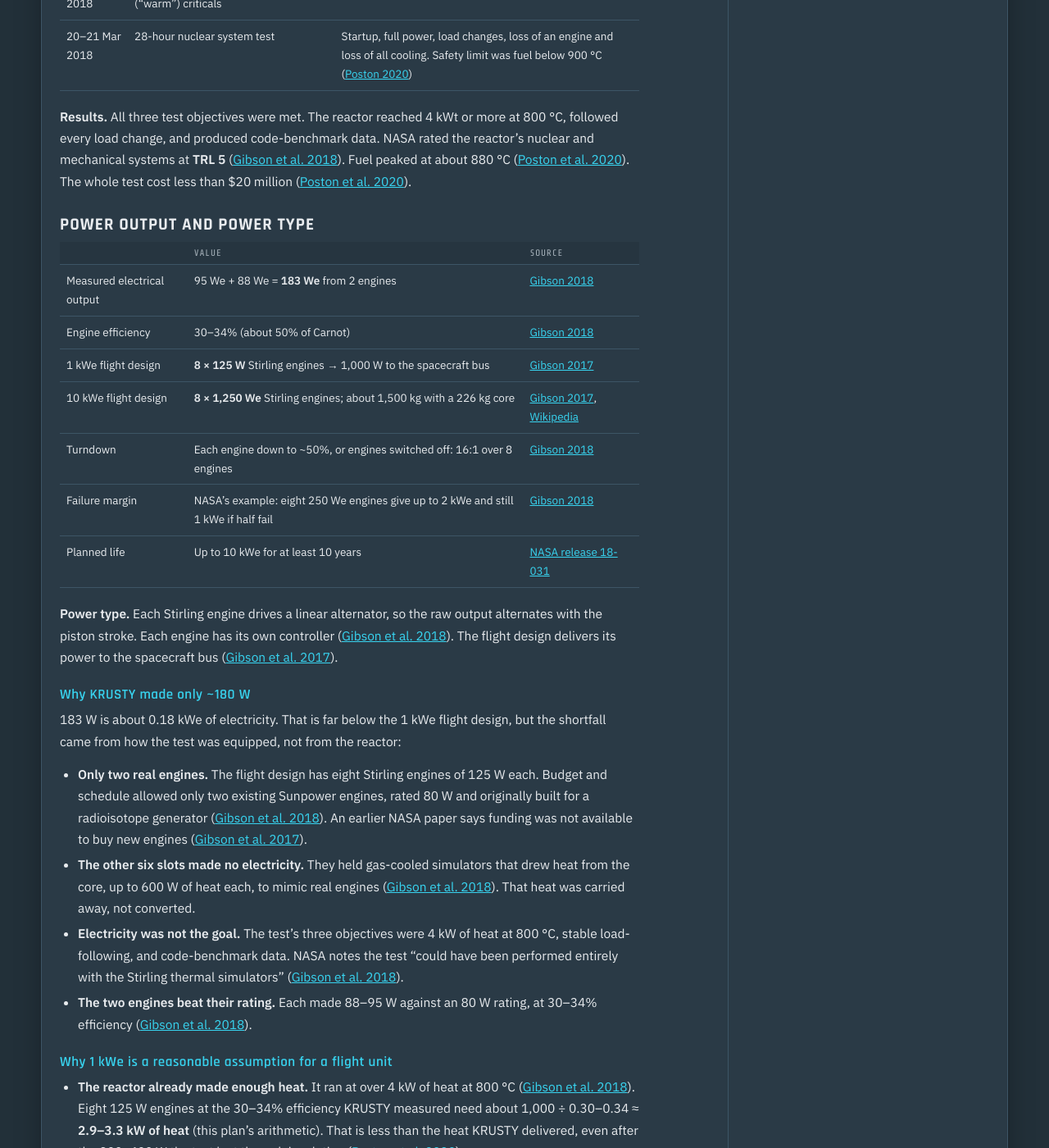
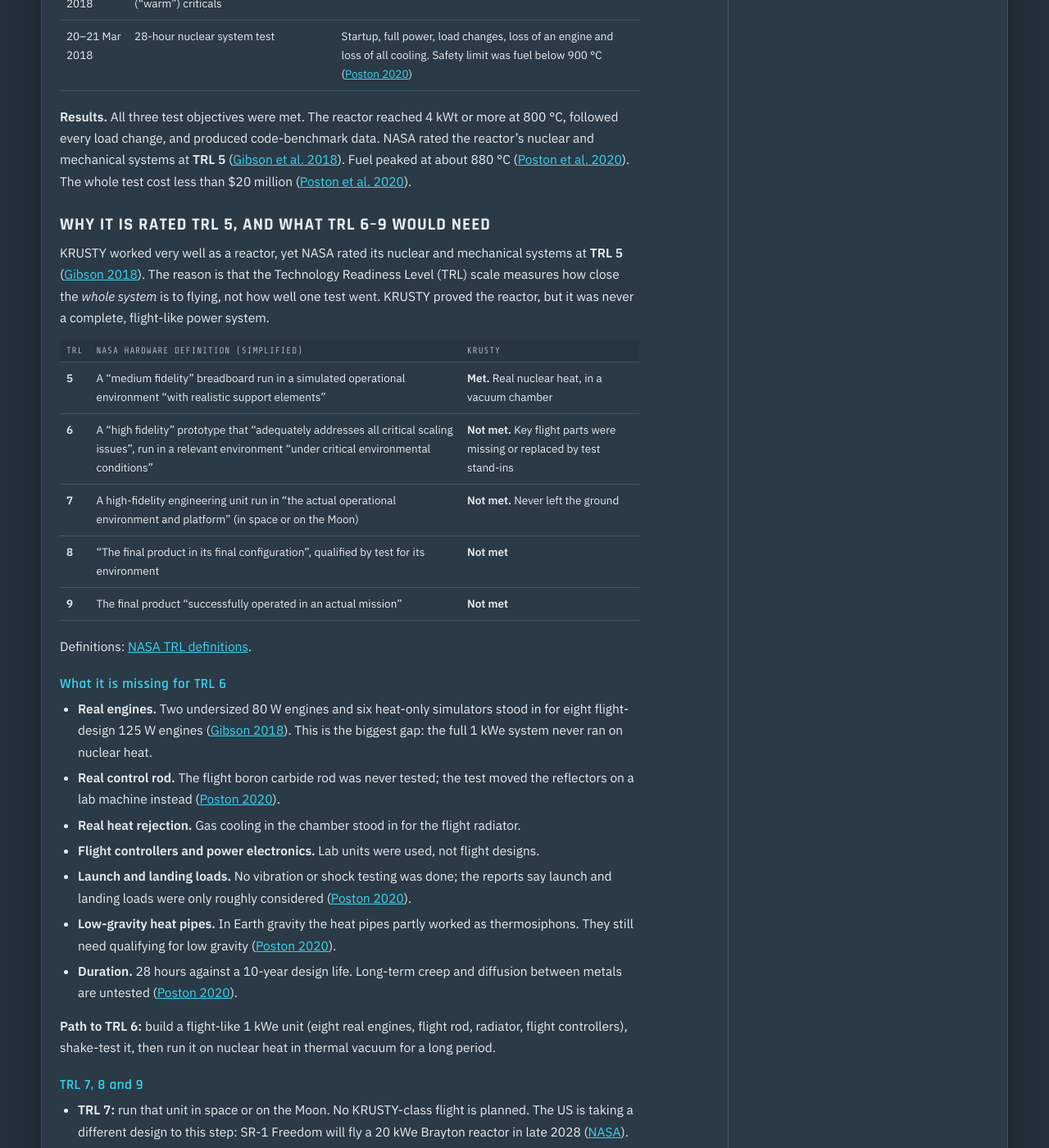
Before and after one commit to TomSomerville/openmoon, a Jekyll site: the page built from _tech/kilopower-krusty-fission-test.md, in a window 1280 px wide and 1400 px high, scrolled down 4124 px. Shown: the whole window at 82% size. Built offline with Jekyll 4.4.1, drawn with Linux system fonts in a browser that asks for light colours; some of the changed text lies outside the part shown.

Commit message:
KRUSTY card: explain the TRL 5 rating and the path to TRL 6-9
Adds NASA's TRL definitions against what KRUSTY demonstrated, the gaps
that keep it below TRL 6 (engines, control rod, radiator, flight
electronics, launch loads, low-gravity heat pipes, duration), and what
TRL 7-9 would require.

Co-Authored-By: Claude Opus 5.5 <noreply@anthropic.com>
Claude-Session: https://claude.ai/code/session_01EMgvSvXppqivF7aRUuYfe4

```diff
--- a/_tech/kilopower-krusty-fission-test.md
+++ b/_tech/kilopower-krusty-fission-test.md
@@ -19,6 +19,7 @@ links:
   - {title: "NASA Space Technology: Kilopower project page", url: "https://www.nasa.gov/directorates/spacetech/kilopower", kind: official, date: "Dec 2017"}
   - {title: "Gibson et al.: Development of NASA's Small Fission Power System for Science and Human Exploration (NTRS 20150011642)", url: "https://ntrs.nasa.gov/citations/20150011642", kind: paper, date: "Jun 2015"}
   - {title: "NASA TechPort: Kilopower Small Fission Technology project record", url: "https://techport.nasa.gov/projects/14405", kind: data, date: "2018"}
+  - {title: "NASA: Technology Readiness Level definitions", url: "https://www.nasa.gov/wp-content/uploads/2017/12/458490main_trl_definitions.pdf", kind: official, date: "2017"}
   - {title: "Wikipedia: Kilopower", url: "https://en.wikipedia.org/wiki/Kilopower", kind: wiki, date: "2026"}
   - {title: "Csank and Scott, NASA GRC: Power and Energy for the Lunar Surface", url: "https://ntrs.nasa.gov/api/citations/20220005893/downloads/Power%20and%20Energy%20for%20the%20Lunar%20Surface.pdf", kind: official, date: "Apr 2022"}
   - {title: "Wikipedia: Nuclear power in space (Fission Surface Power section)", url: "https://en.wikipedia.org/wiki/Nuclear_power_in_space", kind: wiki, date: "2026"}
@@ -71,6 +72,40 @@ KRUSTY was tested step by step, with electric heat first and nuclear heat last.
 | 20–21 Mar 2018 | 28-hour nuclear system test | Startup, full power, load changes, loss of an engine and loss of all cooling. Safety limit was fuel below 900 °C ([Poston 2020](https://ntrs.nasa.gov/citations/20205009351)) |
 
 **Results.** All three test objectives were met. The reactor reached 4 kWt or more at 800 °C, followed every load change, and produced code-benchmark data. NASA rated the reactor's nuclear and mechanical systems at **TRL 5** ([Gibson et al. 2018](https://ntrs.nasa.gov/citations/20180005435)). Fuel peaked at about 880 °C ([Poston et al. 2020](https://ntrs.nasa.gov/citations/20205009351)). The whole test cost less than $20 million ([Poston et al. 2020](https://ntrs.nasa.gov/citations/20205009351)).
+
+## Why it is rated TRL 5, and what TRL 6–9 would need
+
+KRUSTY worked very well as a reactor, yet NASA rated its nuclear and mechanical systems at **TRL 5** ([Gibson 2018](https://ntrs.nasa.gov/citations/20180005435)). The reason is that the Technology Readiness Level (TRL) scale measures how close the *whole system* is to flying, not how well one test went. KRUSTY proved the reactor, but it was never a complete, flight-like power system.
+
+| TRL | NASA hardware definition (simplified) | KRUSTY |
+|---|---|---|
+| **5** | A "medium fidelity" breadboard run in a simulated operational environment "with realistic support elements" | **Met.** Real nuclear heat, in a vacuum chamber |
+| **6** | A "high fidelity" prototype that "adequately addresses all critical scaling issues", run in a relevant environment "under critical environmental conditions" | **Not met.** Key flight parts were missing or replaced by test stand-ins |
+| **7** | A high-fidelity engineering unit run in "the actual operational environment and platform" (in space or on the Moon) | **Not met.** Never left the ground |
+| **8** | "The final product in its final configuration", qualified by test for its environment | **Not met** |
+| **9** | The final product "successfully operated in an actual mission" | **Not met** |
+
+Definitions: [NASA TRL definitions](https://www.nasa.gov/wp-content/uploads/2017/12/458490main_trl_definitions.pdf).
+
+### What it is missing for TRL 6
+
+- **Real engines.** Two undersized 80 W engines and six heat-only simulators stood in for eight flight-design 125 W engines ([Gibson 2018](https://ntrs.nasa.gov/citations/20180005435)). This is the biggest gap: the full 1 kWe system never ran on nuclear heat.
+- **Real control rod.** The flight boron carbide rod was never tested; the test moved the reflectors on a lab machine instead ([Poston 2020](https://ntrs.nasa.gov/citations/20205009351)).
+- **Real heat rejection.** Gas cooling in the chamber stood in for the flight radiator.
+- **Flight controllers and power electronics.** Lab units were used, not flight designs.
+- **Launch and landing loads.** No vibration or shock testing was done; the reports say launch and landing loads were only roughly considered ([Poston 2020](https://ntrs.nasa.gov/citations/20205009351)).
+- **Low-gravity heat pipes.** In Earth gravity the heat pipes partly worked as thermosiphons. They still need qualifying for low gravity ([Poston 2020](https://ntrs.nasa.gov/citations/20205009351)).
+- **Duration.** 28 hours against a 10-year design life. Long-term creep and diffusion between metals are untested ([Poston 2020](https://ntrs.nasa.gov/citations/20205009351)).
+
+**Path to TRL 6:** build a flight-like 1 kWe unit (eight real engines, flight rod, radiator, flight controllers), shake-test it, then run it on nuclear heat in thermal vacuum for a long period.
+
+### TRL 7, 8 and 9
+
+- **TRL 7:** run that unit in space or on the Moon. No KRUSTY-class flight is planned. The US is taking a different design to this step: SR-1 Freedom will fly a 20 kWe Brayton reactor in late 2028 ([NASA](https://www.nasa.gov/mission/space-reactor-1-freedom/)).
+- **TRL 8:** a final flight unit fully qualified by test. For a reactor this also means nuclear launch authorization under NSPM-20 ([NSPM-20](https://www.govinfo.gov/content/pkg/DCPD-201900558/html/DCPD-201900558.htm)).
+- **TRL 9:** that unit operating successfully on a real mission.
+
+**Why it can feel higher than 5.** The reactor physics really is well proven: the core held 800 °C through large load swings and survived losing all cooling ([Gibson 2018](https://ntrs.nasa.gov/citations/20180005435)). But TRL rates the whole system in its flight configuration, and only part of it was tested, on a lab stand.
 
 ## Power output and power type
 
```
